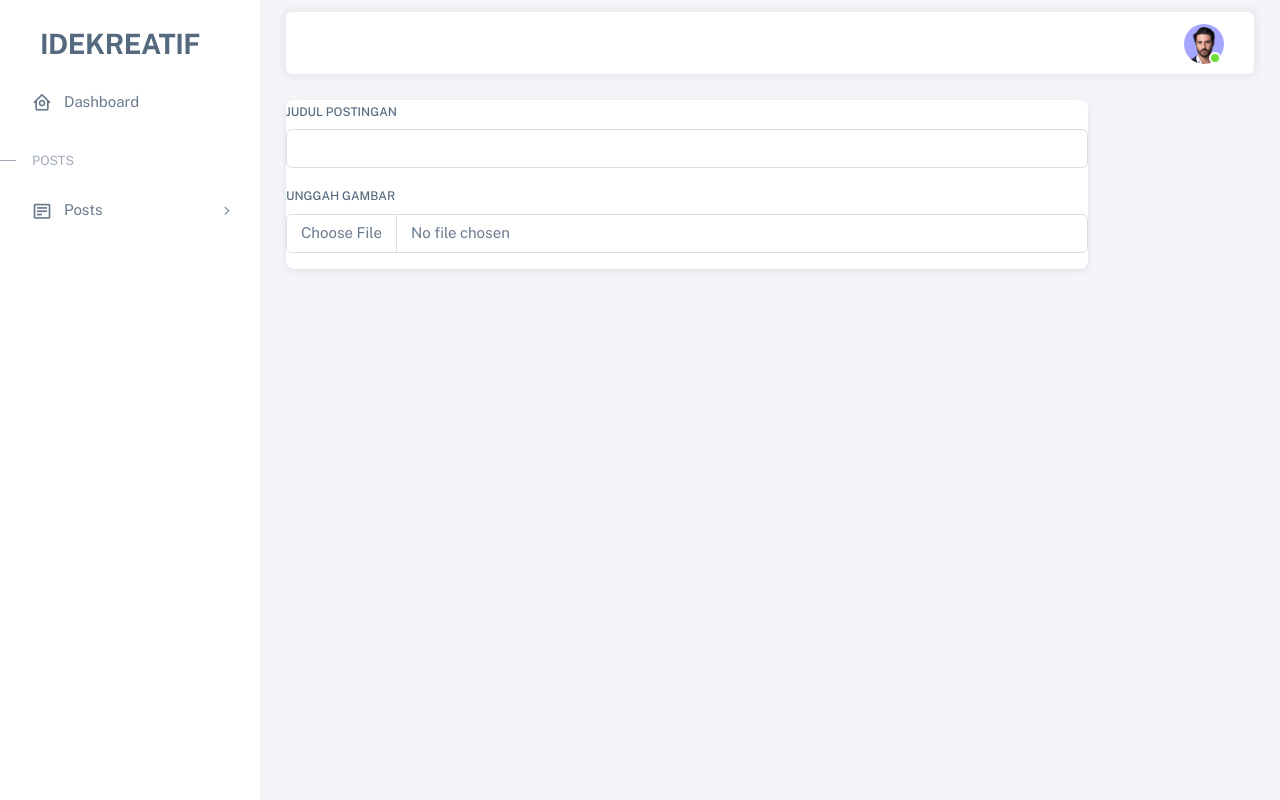
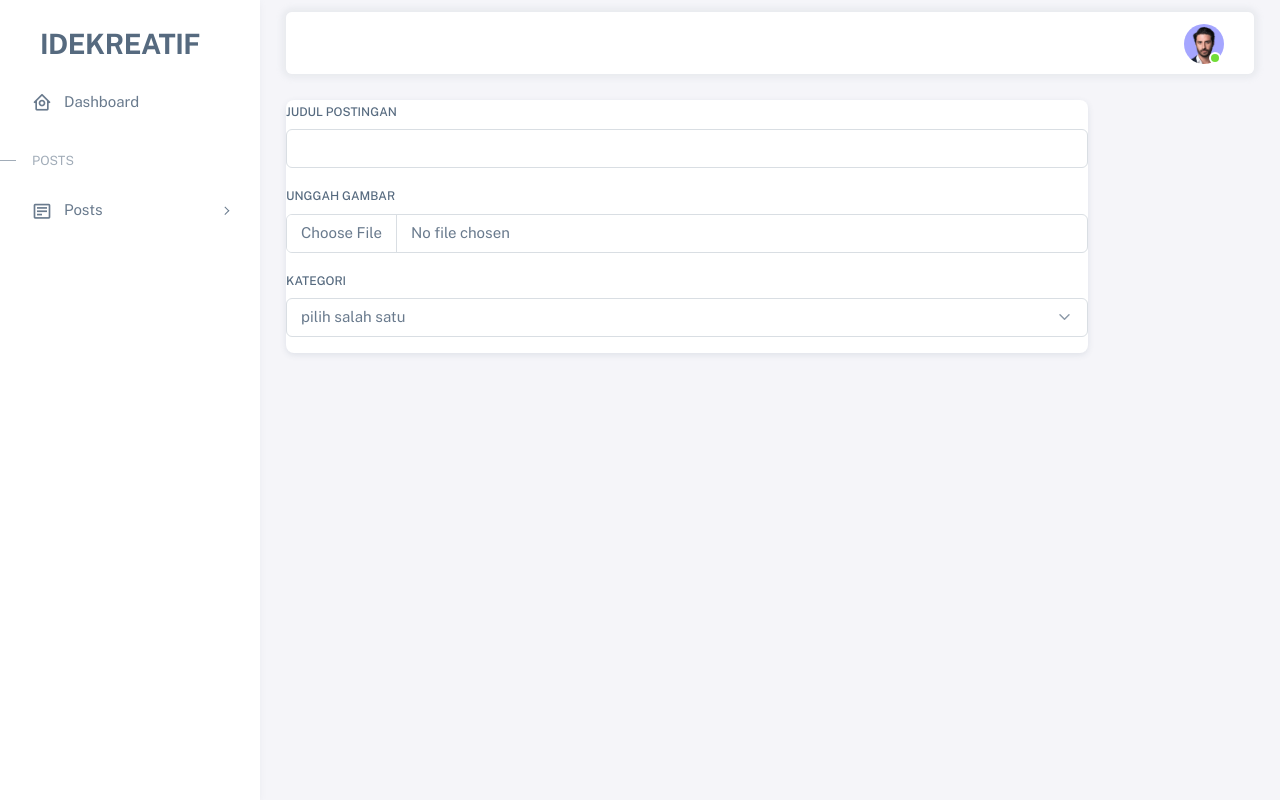
Before and after one commit to annisa-sa/Idekreatif_baru, a PHP site: page /posts.php in a window 1280 px wide. Run offline with PHP 8.4, Linux system fonts and the light colour scheme; the visitor is signed in with stand-in values (Sample User, id 1); tables that the repository leaves empty or names only in its code hold one stand-in row (values such as "Sample post").

Commit message:
update posts

```diff
--- a/posts.php
+++ b/posts.php
@@ -21,3 +21,20 @@ include '.includes/header.php';
     <label for="formfile" class="form-label">unggah gambar</label>
     <input class="form-control" type="file" name="image" accept="image/*"/>
 </div>
+<!--dropdown untuk memilih kategori-->
+<div class="mb-3">
+    <label for="category_id" class="form-label">kategori</label>
+    <select class="form-select" name="category_id" required>
+        <!--mengambil data kategori dari database untuk mengisi
+         opsi dropdown-->
+        <option value="" selected disabled>pilih salah satu</option>
+        <?php
+        $query = "SELECT * FROM categories"; //query untuk mengambil data kategori
+        $result = $conn->query($query); //menjalankan query if($result->num_rows>0) { //jika terdapat data kategori
+        while($row=$result->fetch_assoc()) { //iterasi setiap kategori
+            echo "<option value='" . $row["category_id"] . "'>"
+            . $row["category_name"] . "</option";
+        }
+    ?>
+    </select>
+    </div>
```
